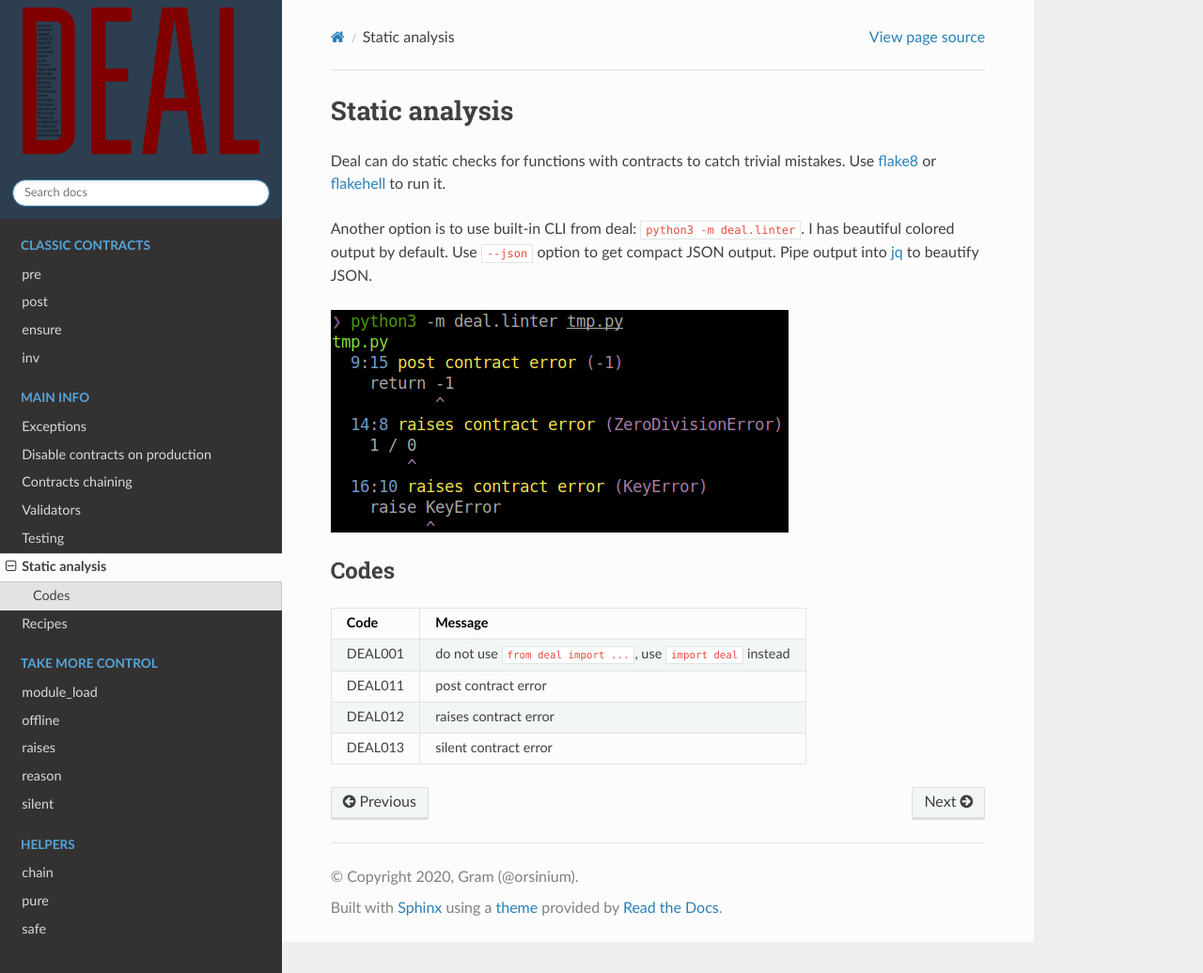
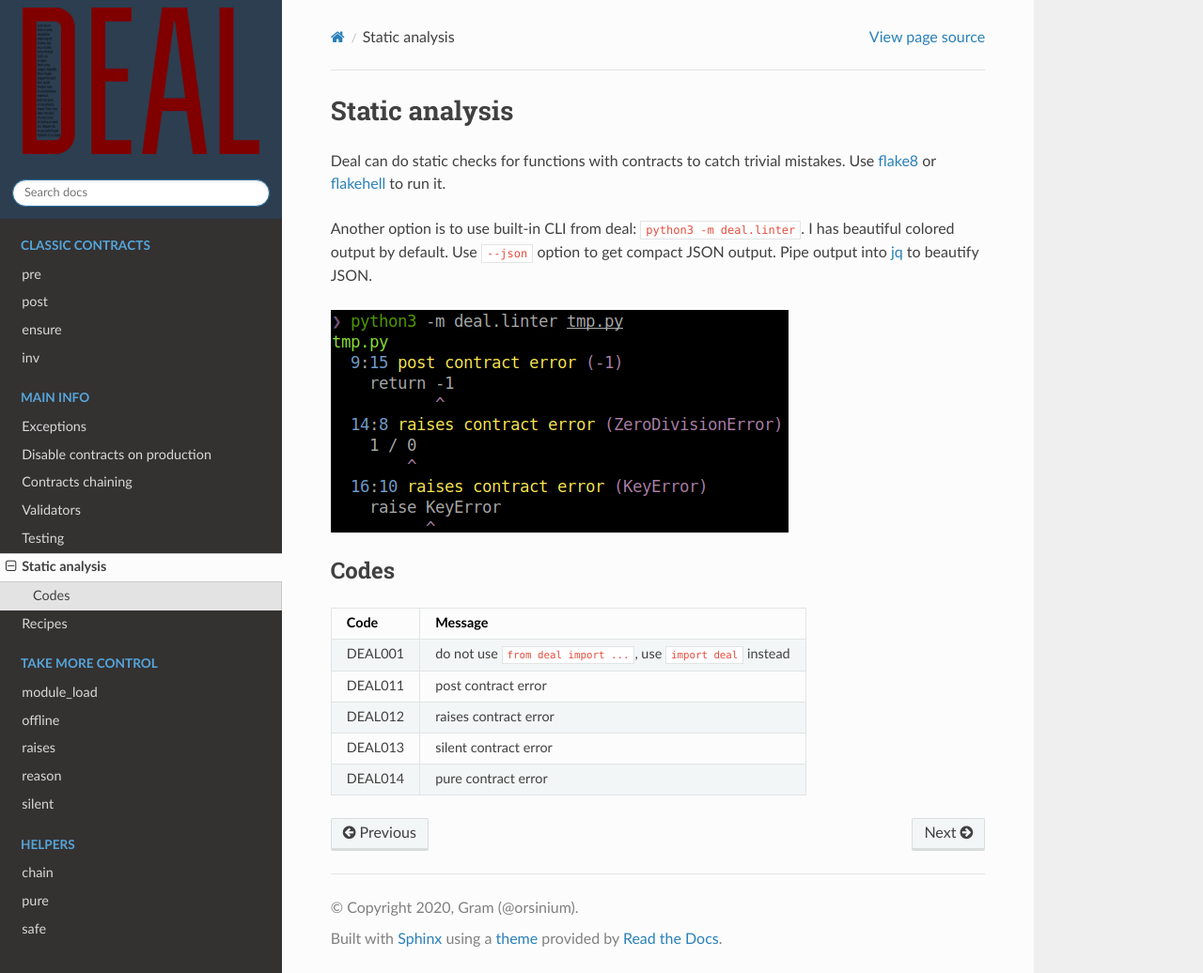
Before and after one commit to life4/deal, a Sphinx documentation site: the page built from docs/linter.md, in a window 1280 px wide and 1036 px high. Shown: the whole window at 94% size. Built offline with Sphinx 7.4.7 and the Read the Docs theme 2.0.0, drawn with Linux system fonts in a browser that asks for light colours.

Commit message:
upd the table in the docs

```diff
--- a/docs/linter.md
+++ b/docs/linter.md
@@ -14,3 +14,4 @@ Another option is to use built-in CLI from deal: `python3 -m deal.linter`. I has
 | DEAL011 | post contract error   |
 | DEAL012 | raises contract error |
 | DEAL013 | silent contract error |
+| DEAL014 | pure contract error   |
```
